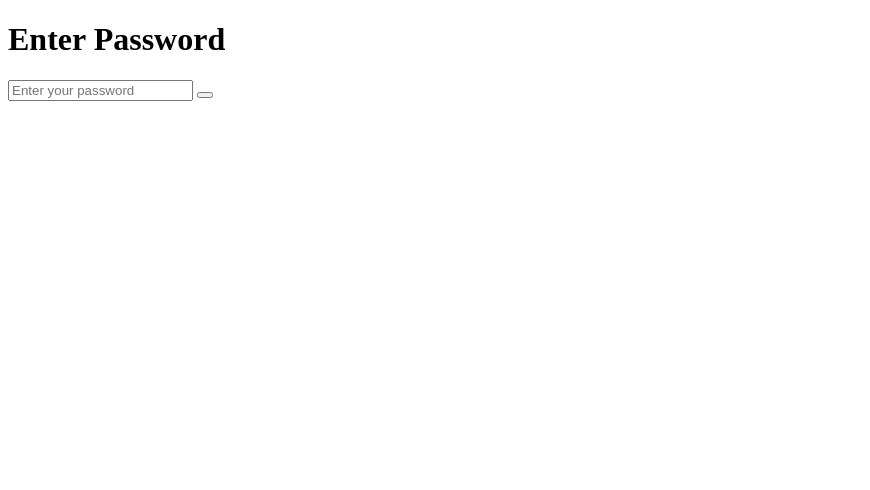
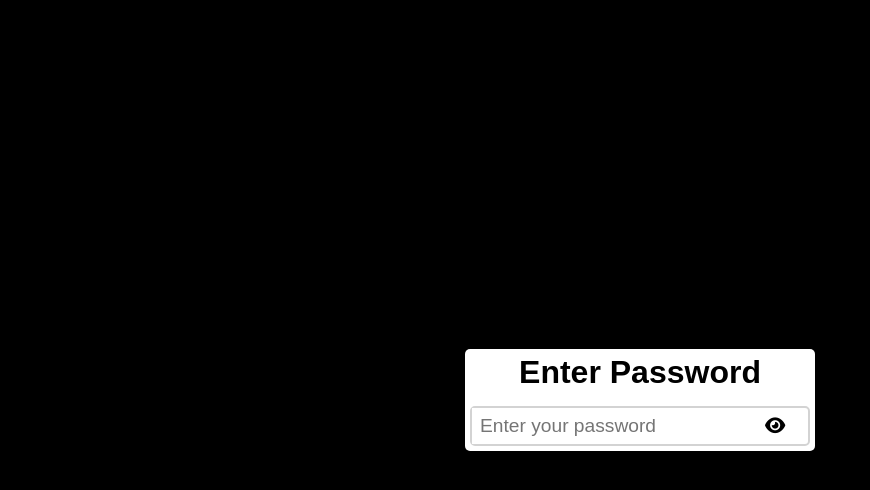
Before and after one commit to MohammadMahdi-Mosleh/18-ShowAndHidePassword, a plain HTML site: page index.html in a window 1280 px wide. Shown: the whole page, without its empty margins (0-870 px from the left). Drawn offline with Linux system fonts and the light colour scheme.

Commit message:
feat: creat css file and add some features

```diff
--- a/index.html
+++ b/index.html
@@ -4,16 +4,31 @@
     <meta charset="UTF-8" />
     <meta name="viewport" content="width=device-width, initial-scale=1.0" />
     <title>Show And Hide Password</title>
+    <link rel="stylesheet" href="style.css" />
+    <link
+      rel="stylesheet"
+      href="https://cdnjs.cloudflare.com/ajax/libs/font-awesome/6.5.1/css/all.min.css"
+      crossorigin="anonymous"
+      referrerpolicy="no-referrer"
+    />
   </head>
   <body>
     <div class="container">
       <h1>Enter Password</h1>
       <form action="">
-        <div class="form__password-box">
-          <input type="password" id="password-input" placeholder="Enter your password" />
-          <button type="button" id="btn-icon-toggle"></button>
+        <div class="password-box">
+          <input
+            type="password"
+            id="password-input"
+            placeholder="Enter your password"
+          />
+          <button type="button" id="btn-icon-toggle">
+            <i class="fa-solid fa-eye"></i>
+          </button>
         </div>
       </form>
     </div>
   </body>
 </html>
+
+<!-- <i class="fa-solid fa-eye-slash"></i> -->
--- /dev/null
+++ b/style.css
@@ -0,0 +1,58 @@
+* {
+  box-sizing: border-box;
+  margin: 0;
+  padding: 0;
+  font-family: Arial, Helvetica, sans-serif;
+}
+
+body {
+  display: flex;
+  height: 100vh;
+  justify-content: center;
+  align-items: center;
+  background-color: black;
+}
+
+.container {
+  display: flex;
+  width: 350px;
+  padding: 5px;
+  flex-direction: column;
+  gap: 15px;
+  background-color: white;
+  border-radius: 5px;
+}
+
+h1 {
+  text-align: center;
+}
+
+.password-box {
+  display: flex;
+  width: 100%;
+  height: 40px;
+  border: 2px solid lightgray;
+  border-radius: 5px;
+}
+
+.password-box:focus-within {
+  border-color: dodgerblue;
+}
+
+#password-input {
+  padding-left: 8px;
+  flex: 4;
+  font-size: larger;
+  border: transparent;
+  outline: transparent;
+}
+
+#btn-icon-toggle {
+  flex: 1;
+  background-color: transparent;
+  border: transparent;
+}
+
+.fa-solid {
+  font-size: large;
+}
```
